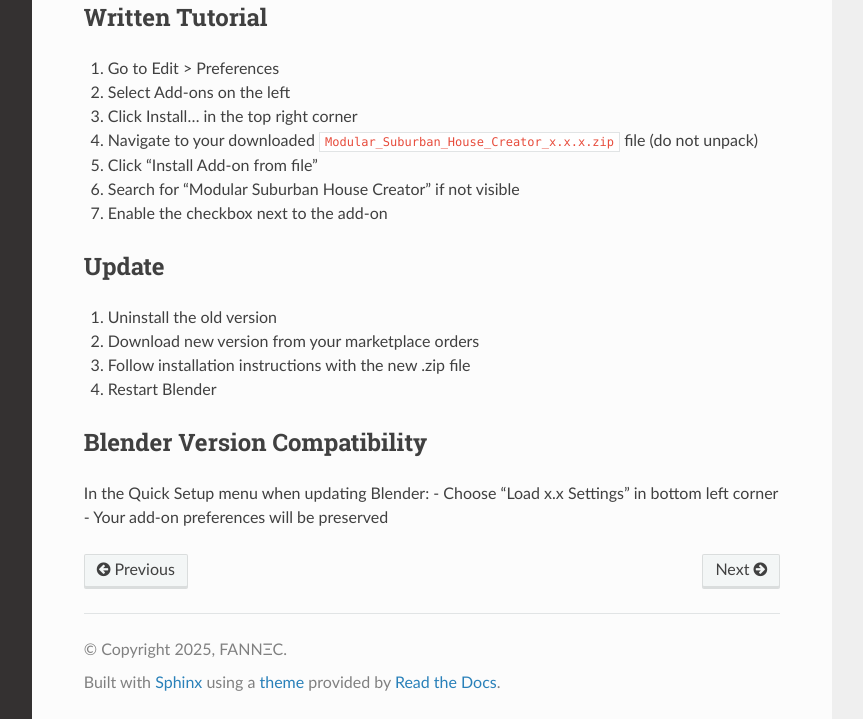
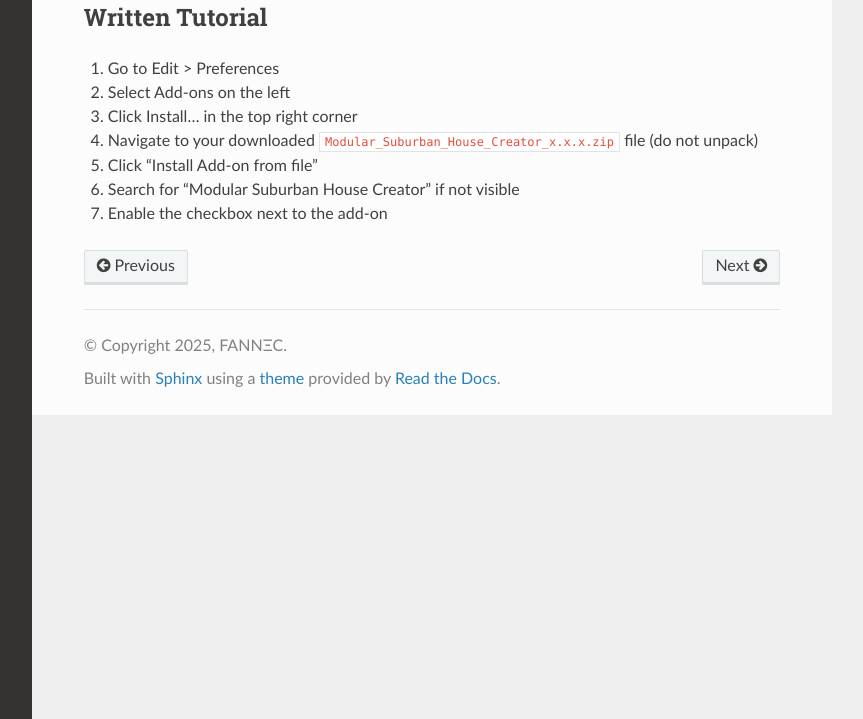
Before and after one commit to DjamelEddineX/Modular_Suburban_House_Creator_Docs, a Sphinx documentation site: the page built from docs/source/installation.rst, in a window 1280 px wide and 1254 px high, cut to the strip 535-1254 px from the top of the window. Shown: the whole strip, without its empty margins (268-1131 px from the left). Built offline with Sphinx 7.4.7 and the Read the Docs theme 3.1.0, drawn with Linux system fonts in a browser that asks for light colours; some of the changed text lies outside the part shown.

Commit message:
Update installation.rst

```diff
--- a/docs/source/installation.rst
+++ b/docs/source/installation.rst
@@ -16,16 +16,3 @@ Written Tutorial
 5. Click "Install Add-on from file"
 6. Search for "Modular Suburban House Creator" if not visible
 7. Enable the checkbox next to the add-on
-
-Update
-------
-1. Uninstall the old version
-2. Download new version from your marketplace orders
-3. Follow installation instructions with the new .zip file
-4. Restart Blender
-
-Blender Version Compatibility
------------------------------
-In the Quick Setup menu when updating Blender:
-- Choose "Load x.x Settings" in bottom left corner
-- Your add-on preferences will be preserved
```
